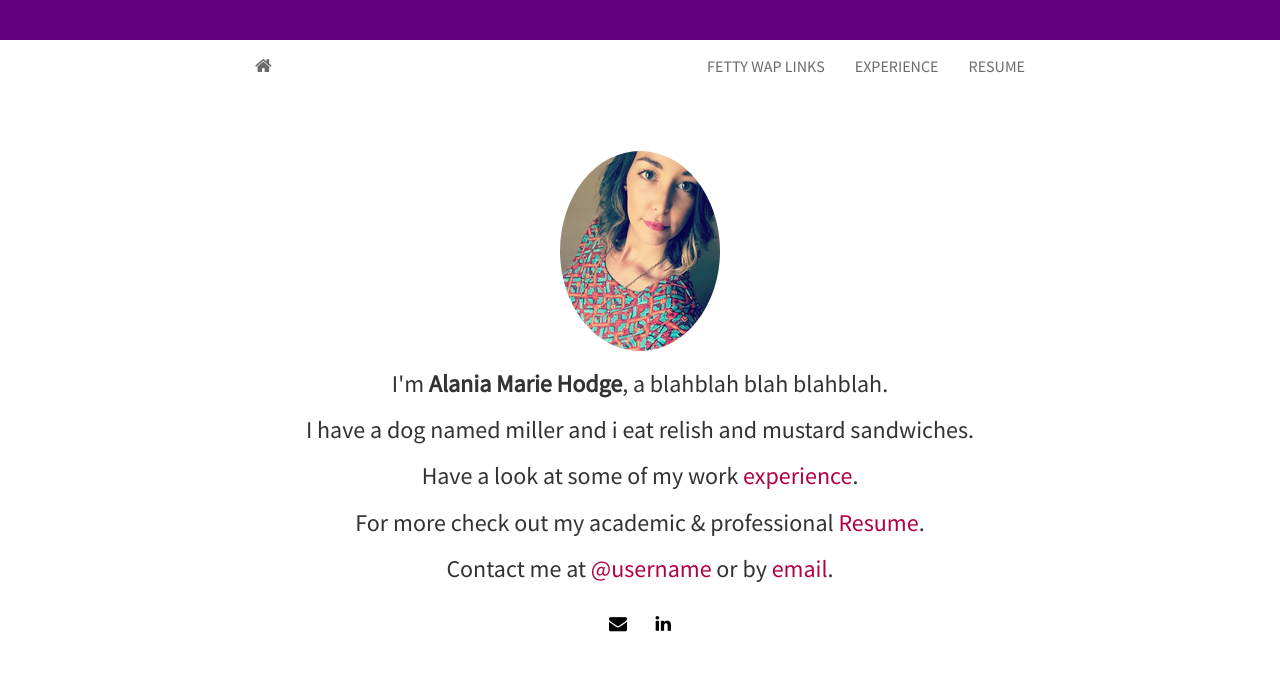
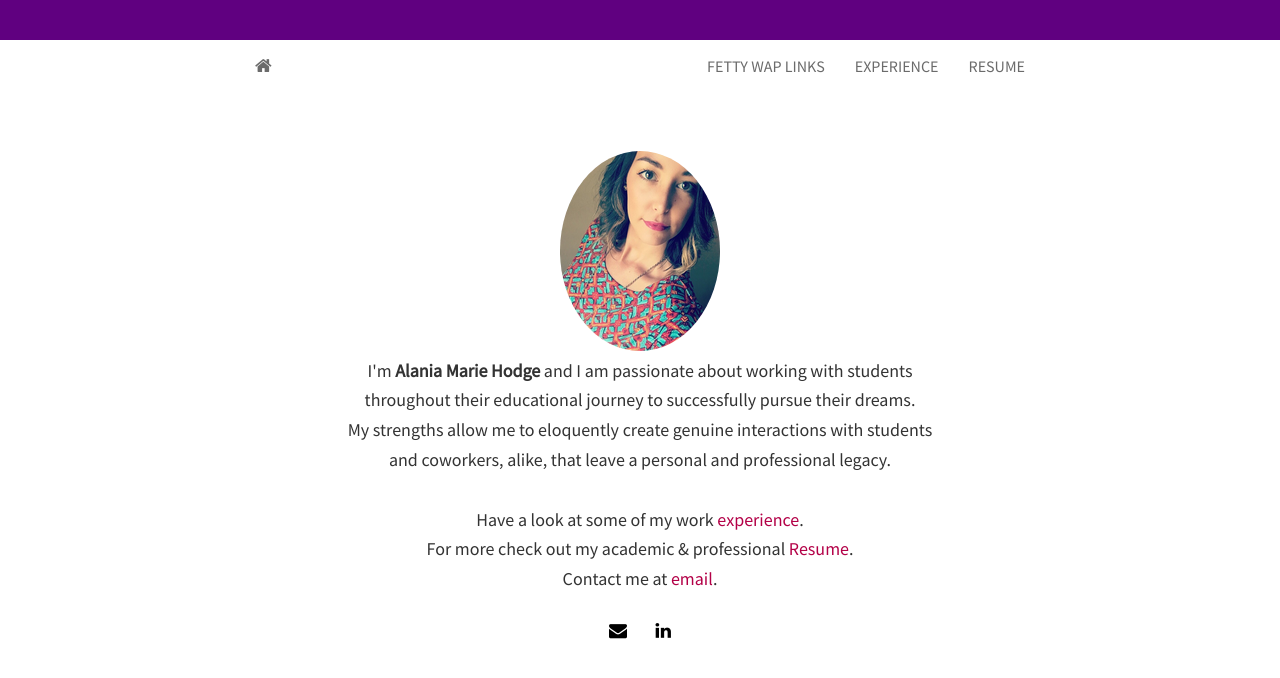
Before and after one commit to alaniahodge/alaniahodge.github.io, a Jekyll site: the page built from index.html, in a window 1280 px wide. Shown: the top 678 px of the page. Built offline with Jekyll 4.4.1, drawn with Linux system fonts in a browser that asks for light colours; nearby versions of some CDN libraries; the list of posts is cut into pages by our own code.

Commit message:
changed introduction section on landing page

```diff
--- a/fetty.html
+++ b/fetty.html
@@ -16,7 +16,7 @@ title: Fetty
 				 </div>
 				 <div class="col-sm-8 col-md-8 col-lg-8">
 					 <h5 style="text-align: left">
-					 	<strong><a href="{{ site.url }}{{ post.url }}">{{ post.title }}</a></strong>
+					 	<strong><a href="{{ site.baseurl }}{{ post.url }}">{{ post.title }}</a></strong>
 					 </h5>
 				 </div>
 			</div>
--- a/index.html
+++ b/index.html
@@ -7,11 +7,14 @@ layout: home
 	  <div class="avatar">
 		<img class="img-circle" src="{{ site.baseurl }}static/img/{{ site.avatar }}" alt="Responsive image">
 	  </div>
-	  <h3>I'm <strong>{{ site.author }}</strong>, a blahblah blah blahblah.</h3>
-	  <h3>I have a dog named miller and i eat relish and mustard sandwiches.</h3>
-	  <h3>Have a look at some of my work <a href="{{ site.baseurl }}/projects.html"> experience</a>.</h3>
-	  <h3>For more check out my academic &amp; professional <a href="http://biomadeira.github.io/vitae">Resume</a>.</h3>
-	  <h3>Contact me at <a href="http://twitter.com/{{ site.twitter }}">@{{ site.twitter }}</a> or by <a href="mailto:{{ site.email }}">email</a>.</h3>
+	  <h4>I'm <strong>{{ site.author }}</strong> and I am passionate about working with students</h4>
+	  <h4>throughout their educational journey to successfully pursue their dreams.</h4>
+      <h4>My strengths allow me to eloquently create genuine interactions with students</h4>
+      <h4>and coworkers, alike, that leave a personal and professional legacy.</h4>
+      <br>
+	  <h4>Have a look at some of my work <a href="{{ site.baseurl }}/projects.html"> experience</a>.</h4>
+	  <h4>For more check out my academic &amp; professional <a href="http://biomadeira.github.io/vitae">Resume</a>.</h4>
+	  <h4>Contact me at <a href="mailto:{{ site.email }}">email</a>.</h4>
 	  {% include social.html %}
 	</div>
 </section>
```
